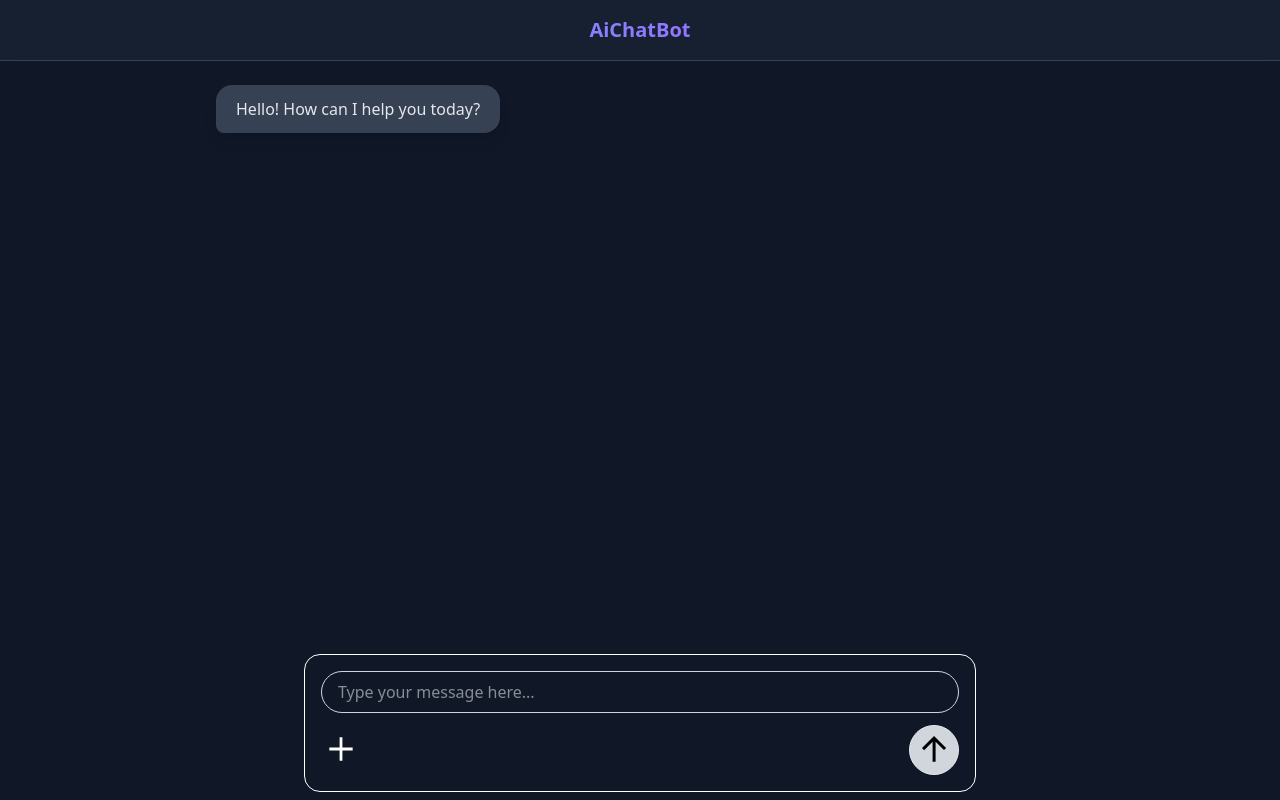
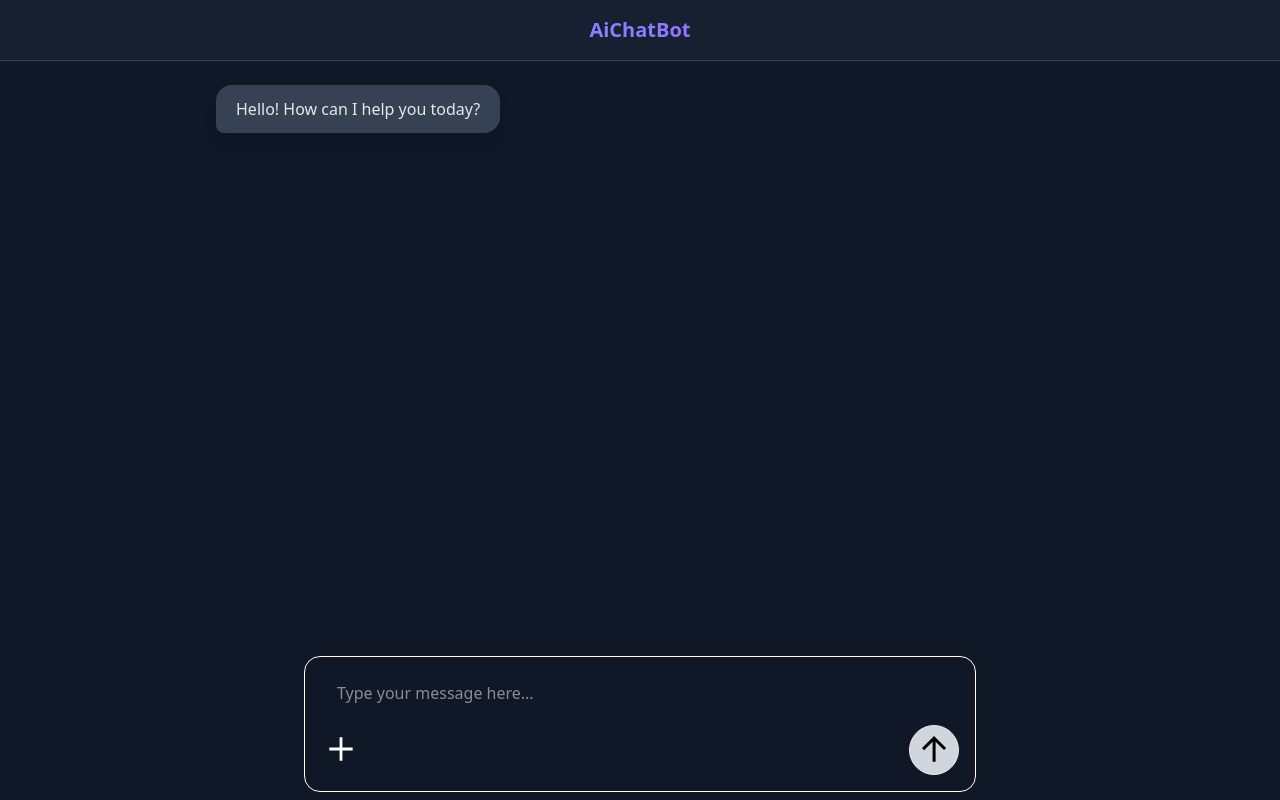
Before and after one commit to rishikesh-babu/AI-Chat-Bot, a React (Vite) app in the folder client/: page / in a window 1280 px wide. Built offline with nearby package versions, Linux system fonts and the light colour scheme.

Commit message:
Change input style

```diff
--- a/client/src/Components/ChatMain/ChatMain.jsx
+++ b/client/src/Components/ChatMain/ChatMain.jsx
@@ -100,7 +100,7 @@ function ChatMain() {
                         onKeyDown={(e => { e.key === 'Enter' && handleSendMessage(e) })}
                         placeholder="Type your message here..."
                         disabled={isLoading}
-                        className="flex-grow py-2 px-4 text-white border border-gray-300 rounded-full  focus:outline-none focus:ring-2 focus:ring-blue-400 transition-shadow"
+                        className="flex-grow py-2 px-4 text-white rounded-full  focus:outline-none focus:ring-2 focus:ring-blue-400 transition-shadow"
                     />
                 </div>
                 <div className='flex justify-between'>
```
